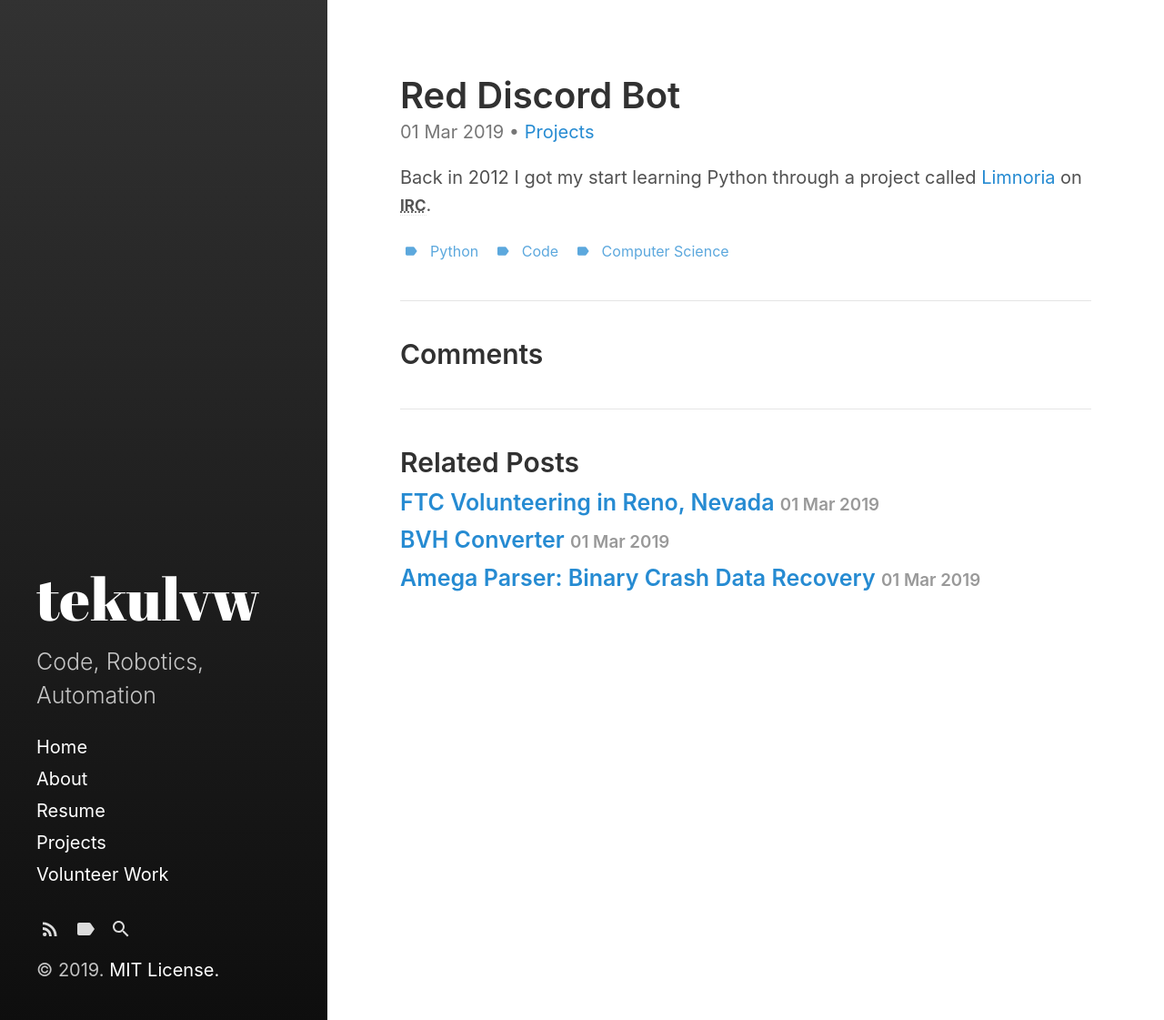
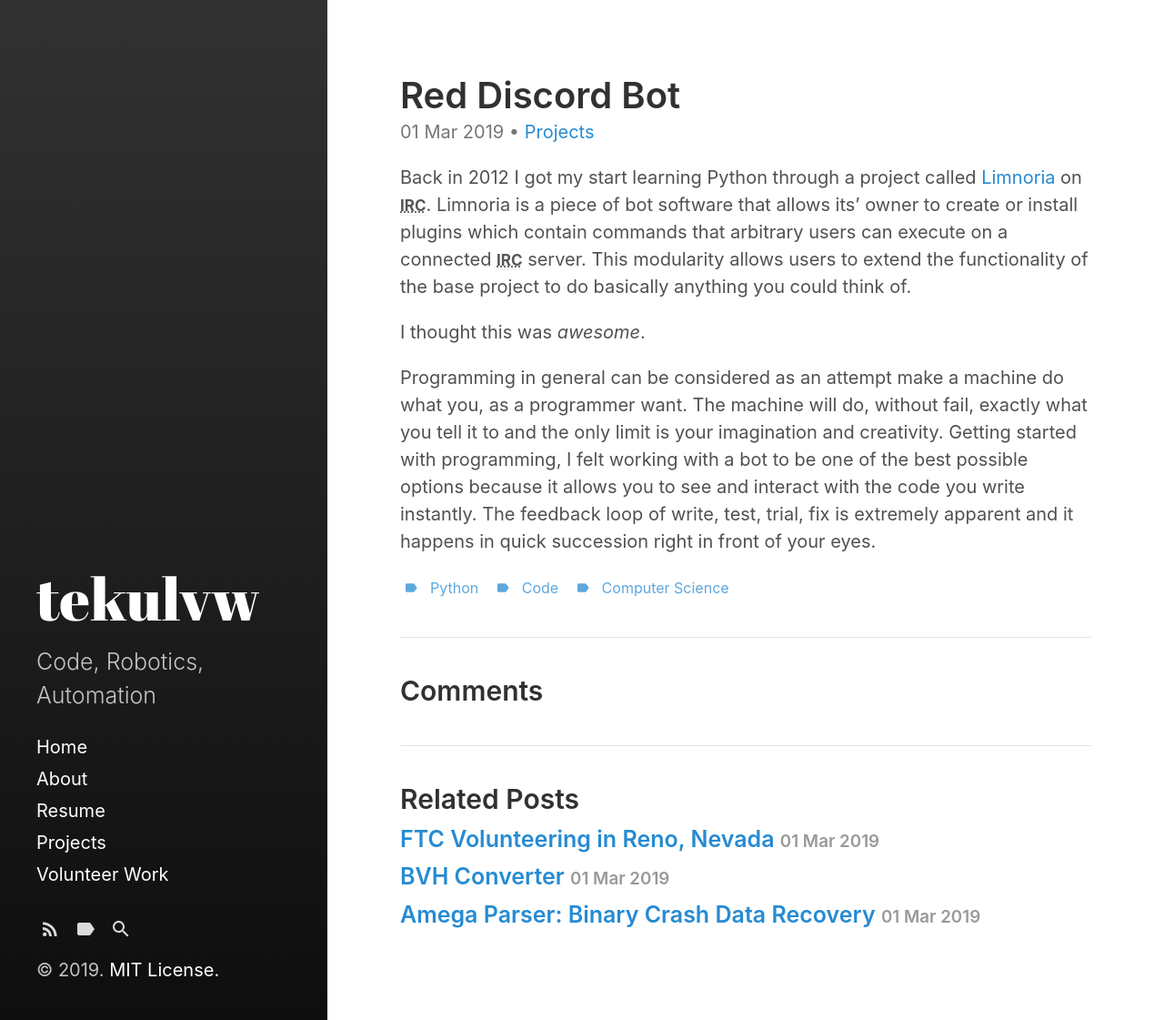
Before and after one commit to tekulvw/tekulvw.github.io, a Jekyll site: the page built from _posts/2019-03-01-red.md, in a window 1280 px wide. Shown: the whole page at 91% size. Built offline with Jekyll 4.4.1, drawn with Linux system fonts in a browser that asks for light colours.

Commit message:
get excerpt separator in

```diff
--- a/_config.yml
+++ b/_config.yml
@@ -33,3 +33,5 @@
                                 # page. If you change your paginate_path,
                                 # set this to the root of the paginate_path
                                 # to enable a separate blog link.
+
+excerpt_separator: <!--more-->
--- a/_posts/2019-03-01-red.md
+++ b/_posts/2019-03-01-red.md
@@ -10,5 +10,16 @@
 ---
 
 Back in 2012 I got my start learning Python through a project called [Limnoria](https://github.com/ProgVal/Limnoria) on IRC.
+Limnoria is a piece of bot software that allows its' owner to create or install plugins which contain commands that arbitrary users can execute on a connected IRC server.
+This modularity allows users to extend the functionality of the base project to do basically anything you could think of.
+
+I thought this was *awesome*.
+
+<!--more-->
+
+Programming in general can be considered as an attempt make a machine do what you, as a programmer want.
+The machine will do, without fail, exactly what you tell it to and the only limit is your imagination and creativity.
+Getting started with programming, I felt working with a bot to be one of the best possible options because it allows you to see and interact with the code you write instantly.
+The feedback loop of write, test, trial, fix is extremely apparent and it happens in quick succession right in front of your eyes.
 
 *[IRC]: Internet Relay Chat
```
